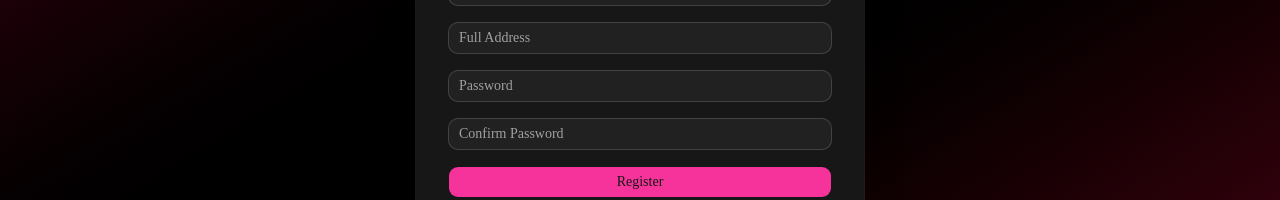
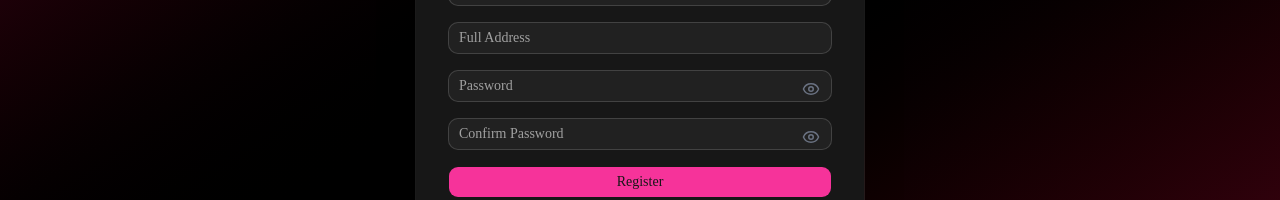
Before and after one commit to saikatse85/cake-heaven, a Next.js app: page /register in a window 1280 px wide. Shown: the part 380-580 px from the top of the page. Built offline with nearby package versions, Linux system fonts and the light colour scheme; no server answers.

Commit message:
added password validation

```diff
--- a/src/app/register/page.jsx
+++ b/src/app/register/page.jsx
@@ -16,6 +16,7 @@ import { Input } from "@/components/ui/input";
 import { Button } from "@/components/ui/button";
 import Link from "next/link";
 import { uploadImageToCloudinary } from "../utils/cloudinaryUpload";
+import { Eye, EyeOff } from "lucide-react";
 
 export default function RegisterPage() {
   const router = useRouter();
@@ -26,6 +27,8 @@ export default function RegisterPage() {
   const [image, setImage] = useState(null);
   const [address, setAddress] = useState("");
   const [preview, setPreview] = useState(null);
+  const [showPassword, setShowPassword] = useState(false);
+  const [showConfirmPassword, setShowConfirmPassword] = useState(false);
 
   const [password, setPassword] = useState("");
   const [confirmPassword, setConfirmPassword] = useState("");
@@ -33,6 +36,13 @@ export default function RegisterPage() {
   const [loading, setLoading] = useState(false);
   const [error, setError] = useState("");
   const [formError, setFormError] = useState("");
+
+  // 🔐 PASSWORD VALIDATION (NEW ADDED)
+  const isStrongPassword = (password) => {
+    return /^(?=.*[a-z])(?=.*[A-Z])(?=.*\d)(?=.*[!@#$%^&*()_+\-=\[\]{};':"\\|,.<>\/?])[A-Za-z\d!@#$%^&*()_+\-=\[\]{};':"\\|,.<>\/?]{6,}$/.test(
+      password,
+    );
+  };
 
   // 🔐 REGISTER
   const handleRegister = async (e) => {
@@ -53,6 +63,14 @@ export default function RegisterPage() {
 
     if (phone.length < 11) {
       setFormError("Phone number must be at least 11 digits");
+      return;
+    }
+
+    // 🔐 NEW PASSWORD RULE CHECK
+    if (!isStrongPassword(password)) {
+      setFormError(
+        "Password must be 6+ chars, include uppercase, lowercase, number & special character",
+      );
       return;
     }
 
@@ -136,7 +154,6 @@ export default function RegisterPage() {
         showConfirmButton: false,
       });
 
-      //GO HOME
       router.push("/");
     } catch (err) {
       setError(err.message);
@@ -177,7 +194,6 @@ export default function RegisterPage() {
         console.log("GOOGLE REGISTER ERROR:", data);
       }
 
-      // ✅ Auto login
       const userData = {
         uid: user.uid,
         name: user.displayName,
@@ -208,7 +224,6 @@ export default function RegisterPage() {
     <div className="relative min-h-screen flex items-center justify-center px-6 bg-gradient-to-br from-pink-50 via-white to-rose-100 dark:from-pink-950 dark:via-black dark:to-rose-950">
       <Card className="w-full max-w-md shadow-2xl rounded-2xl">
         <CardContent className="p-8 space-y-6">
-          {/* HEADER */}
           <div className="text-center space-y-2">
             <h1 className="text-3xl font-bold text-gray-900 dark:text-pink-500">
               Create Account 🎂
@@ -216,7 +231,6 @@ export default function RegisterPage() {
             <p className="text-gray-500 text-sm">Join us and order cakes</p>
           </div>
 
-          {/* ERROR */}
           {formError && (
             <p className="text-red-500 text-sm text-center font-medium">
               {formError}
@@ -225,7 +239,6 @@ export default function RegisterPage() {
 
           {error && <p className="text-red-500 text-sm text-center">{error}</p>}
 
-          {/* FORM */}
           <form onSubmit={handleRegister} className="space-y-4">
             <Input
               placeholder="Full Name"
@@ -255,30 +268,49 @@ export default function RegisterPage() {
               }}
             />
 
-            {/* PREVIEW */}
             {preview && (
               <img
                 src={preview}
                 className="w-24 h-24 object-cover rounded-lg mx-auto border"
               />
             )}
+
             <Input
               type="text"
               placeholder="Full Address"
               value={address}
               onChange={(e) => setAddress(e.target.value)}
             />
+
+            <div className="relative">
               <Input
-              type="password"
+                type={showPassword ? "text" : "password"}
                 placeholder="Password"
                 onChange={(e) => setPassword(e.target.value)}
               />
 
+              <span
+                onClick={() => setShowPassword(!showPassword)}
+                className="absolute right-3 top-2.5 cursor-pointer text-gray-500"
+              >
+                {showPassword ? <EyeOff size={18} /> : <Eye size={18} />}
+              </span>
+            </div>
+
+            <div className="relative">
               <Input
-              type="password"
+                type={showConfirmPassword ? "text" : "password"}
                 placeholder="Confirm Password"
                 onChange={(e) => setConfirmPassword(e.target.value)}
               />
+
+              <span
+                onClick={() => setShowConfirmPassword(!showConfirmPassword)}
+                className="absolute right-3 top-2.5 cursor-pointer text-gray-500"
+              >
+                {showConfirmPassword ? <EyeOff size={18} /> : <Eye size={18} />}
+              </span>
+            </div>
 
             <Button
               type="submit"
@@ -289,7 +321,6 @@ export default function RegisterPage() {
             </Button>
           </form>
 
-          {/* GOOGLE */}
           <Button
             onClick={handleGoogleRegister}
             variant="outline"
@@ -298,7 +329,6 @@ export default function RegisterPage() {
             Google Signup
           </Button>
 
-          {/* LOGIN */}
           <p className="text-center text-sm text-gray-500">
             Already have account?{" "}
             <Link href="/login" className="text-pink-500">
```
Lines whose indentation alone changed are shown as unchanged.
